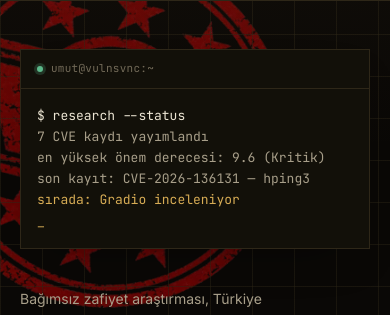
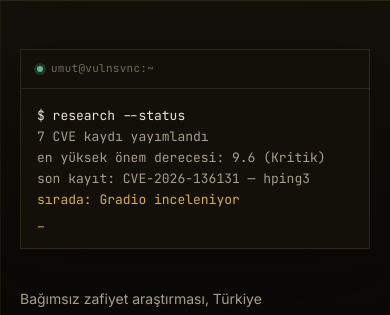
Before and after one commit to VulnSVNC/umutsevinc.com, an Astro site: page / in a window 390 px wide. Shown: the part 92-407 px from the top of the page. Built offline with nearby package versions, Linux system fonts and the light colour scheme; Astro itself is replaced by a stand-in of ours.

Commit message:
Köşe damgası mobilde gizlendi, sadece sm ve üzeri genişliklerde gösteriliyor
Co-Authored-By: Claude Sonnet 5 <noreply@anthropic.com>
Claude-Session: https://claude.ai/code/session_01JpStR5NECXpuk1sxgkujpc

```diff
--- a/src/styles/global.css
+++ b/src/styles/global.css
@@ -42,12 +42,25 @@ body {
   background-image:
     radial-gradient(ellipse 1200px 500px at 50% -10%, color-mix(in srgb, var(--color-brass) 7%, transparent), transparent),
     linear-gradient(color-mix(in srgb, var(--color-line) 45%, transparent) 1px, transparent 1px),
-    linear-gradient(90deg, color-mix(in srgb, var(--color-line) 45%, transparent) 1px, transparent 1px),
-    url('/images/stamp-vs-bg.webp');
-  background-position: 0 0, 0 0, 0 0, right -30px top -20px;
-  background-repeat: no-repeat, repeat, repeat, no-repeat;
-  background-size: auto, 42px 42px, 42px 42px, 620px auto;
+    linear-gradient(90deg, color-mix(in srgb, var(--color-line) 45%, transparent) 1px, transparent 1px);
+  background-position: 0 0, 0 0, 0 0;
+  background-repeat: no-repeat, repeat, repeat;
+  background-size: auto, 42px 42px, 42px 42px;
   background-attachment: fixed;
+}
+
+/* Corner watermark stamp: desktop/tablet only, hidden on mobile */
+@media (min-width: 640px) {
+  body {
+    background-image:
+      radial-gradient(ellipse 1200px 500px at 50% -10%, color-mix(in srgb, var(--color-brass) 7%, transparent), transparent),
+      linear-gradient(color-mix(in srgb, var(--color-line) 45%, transparent) 1px, transparent 1px),
+      linear-gradient(90deg, color-mix(in srgb, var(--color-line) 45%, transparent) 1px, transparent 1px),
+      url('/images/stamp-vs-bg.webp');
+    background-position: 0 0, 0 0, 0 0, right -30px top -20px;
+    background-repeat: no-repeat, repeat, repeat, no-repeat;
+    background-size: auto, 42px 42px, 42px 42px, 620px auto;
+  }
 }
 
 ::selection { background: color-mix(in srgb, var(--color-brass) 28%, transparent); }
```
